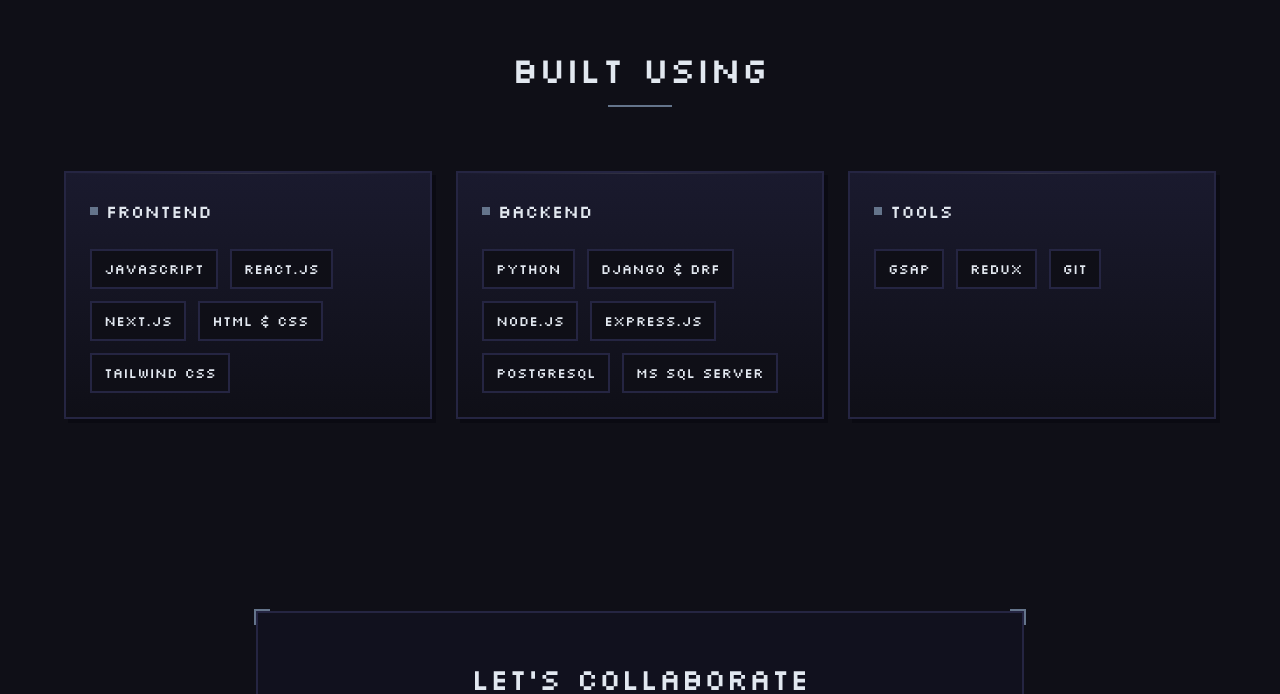
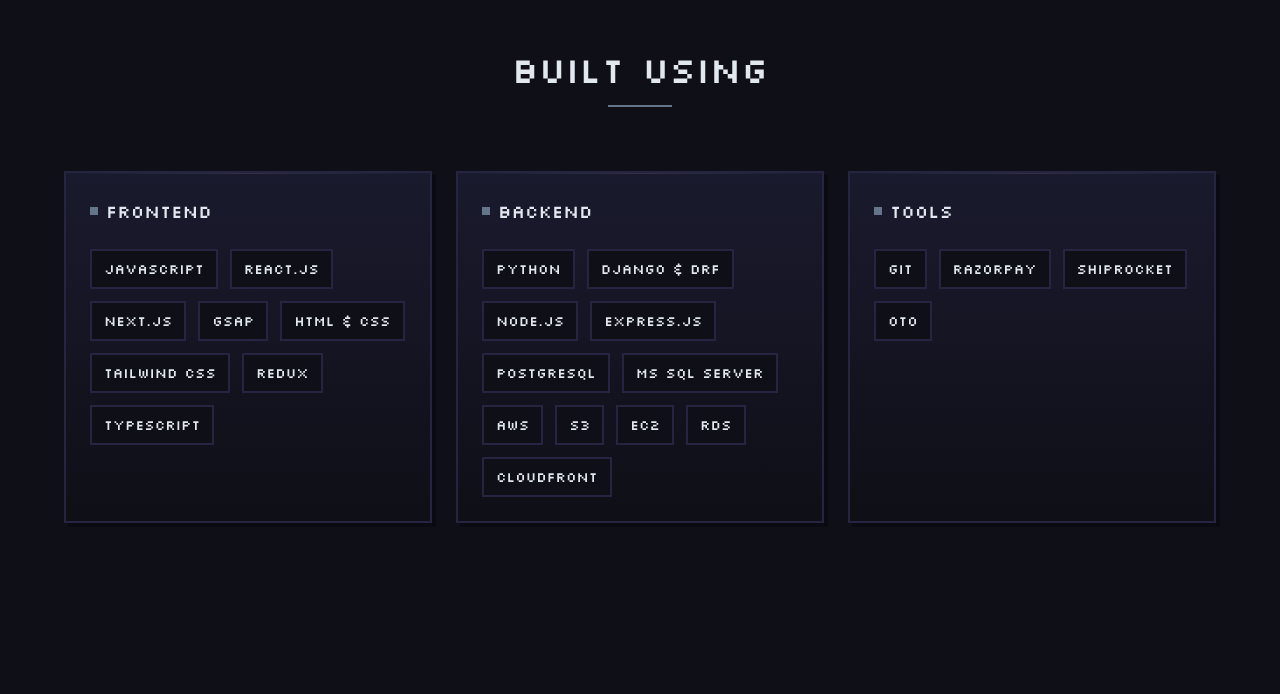
Before and after one commit to sarangk07/Portfolio-Latest, a Next.js app: page / in a window 1280 px wide. Shown: the part 2047-2741 px from the top of the page. Built offline with nearby package versions, Linux system fonts and the light colour scheme.

Commit message:
added new skills and a project

```diff
--- a/app/page.jsx
+++ b/app/page.jsx
@@ -22,8 +22,11 @@
     { name: 'JavaScript', level: 85 },
     { name: 'React.js', level: 88 },
     { name: 'Next.js', level: 80 },
+    { name: 'GSAP', level: 70 },
     { name: 'HTML & CSS', level: 95 },
     { name: 'Tailwind CSS', level: 95 },
+    { name: 'Redux', level: 50 },
+    { name: 'TypeScript', level: 40 },
   ];
 
   const backendSkills = [
@@ -33,13 +36,19 @@
     { name: 'Express.js', level: 55 },
     { name: 'PostgreSQL', level: 60 },
     { name: 'MS SQL Server', level: 55 },
+    { name: 'AWS', level: 65 },
+    { name: 'S3', level: 70 },
+    { name: 'EC2', level: 65 },
+    { name: 'RDS', level: 60 },
+    { name: 'CloudFront', level: 60 },
   ];
 
 
   const toolsSkills = [
-    { name: 'GSAP', level: 70 },
-    { name: 'Redux', level: 50 },
     { name: 'Git', level: 65 },
+    { name: 'Razorpay', level: 75 },
+    { name: 'Shiprocket', level: 70 },
+    { name: 'OTO', level: 60 },
   ];
 
   // Projects data
@@ -100,6 +109,15 @@
       tags: ['Django', 'PostgreSQL', 'AWS', 'Razorpay'],
     },
     {
+      title: 'NFSMW Fan Site',
+      subtitle: 'Mini Project',
+      description: 'Fan site for the popular game Need for Speed Most Wanted with interactive UI and animations.',
+      imageSrc: '/nfsmw.PNG',
+      liveUrl: 'https://gsap-nfsmw.vercel.app/',
+      githubUrl: null,
+      tags: ['Next.js', 'GSAP'],
+    },
+    {
       title: 'Torque Tribe',
       subtitle: 'In Progress',
       description: 'Car accessories e-commerce platform with modern animations and full-stack architecture.',
@@ -127,15 +145,16 @@
       githubUrl: 'https://github.com/sarangk07/Ecommerce-baby-products',
       tags: ['React', 'Bootstrap'],
     },
-    {
-      title: 'Theyyam Web',
-      subtitle: 'Mini Project',
-      description: 'Cultural website showcasing the traditional Theyyam festival with immersive visuals.',
-      imageSrc: '/theyyam2.PNG',
-      liveUrl: 'https://theyyam-web.vercel.app/',
-      githubUrl: null,
-      tags: ['Next.js', 'GSAP'],
-    },
+    // {
+    //   title: 'Theyyam Web',
+    //   subtitle: 'Mini Project',
+    //   description: 'Cultural website showcasing the traditional Theyyam festival with immersive visuals.',
+    //   imageSrc: '/theyyam2.PNG',
+    //   liveUrl: 'https://theyyam-web.vercel.app/',
+    //   githubUrl: null,
+    //   tags: ['Next.js', 'GSAP'],
+    // },
+
   ];
 
   const mainProjects = projects.slice(0, 4);
@@ -274,7 +293,7 @@
             <h2 className="text-2xl sm:text-3xl lg:text-4xl font-pixel text-pixel-text mb-4">Projects</h2>
             <div className="h-[2px] w-12 sm:w-16 mx-auto bg-pixel-text-muted" />
             <p className="mt-4 font-pixel-body text-pixel-text-secondary text-sm sm:text-base">
-              Featured work that I&apos;m proud of
+              Featured work I&apos;ve contributed to
             </p>
           </div>
 
```
Also changed, not shown: public/nfsmw.PNG (added).
